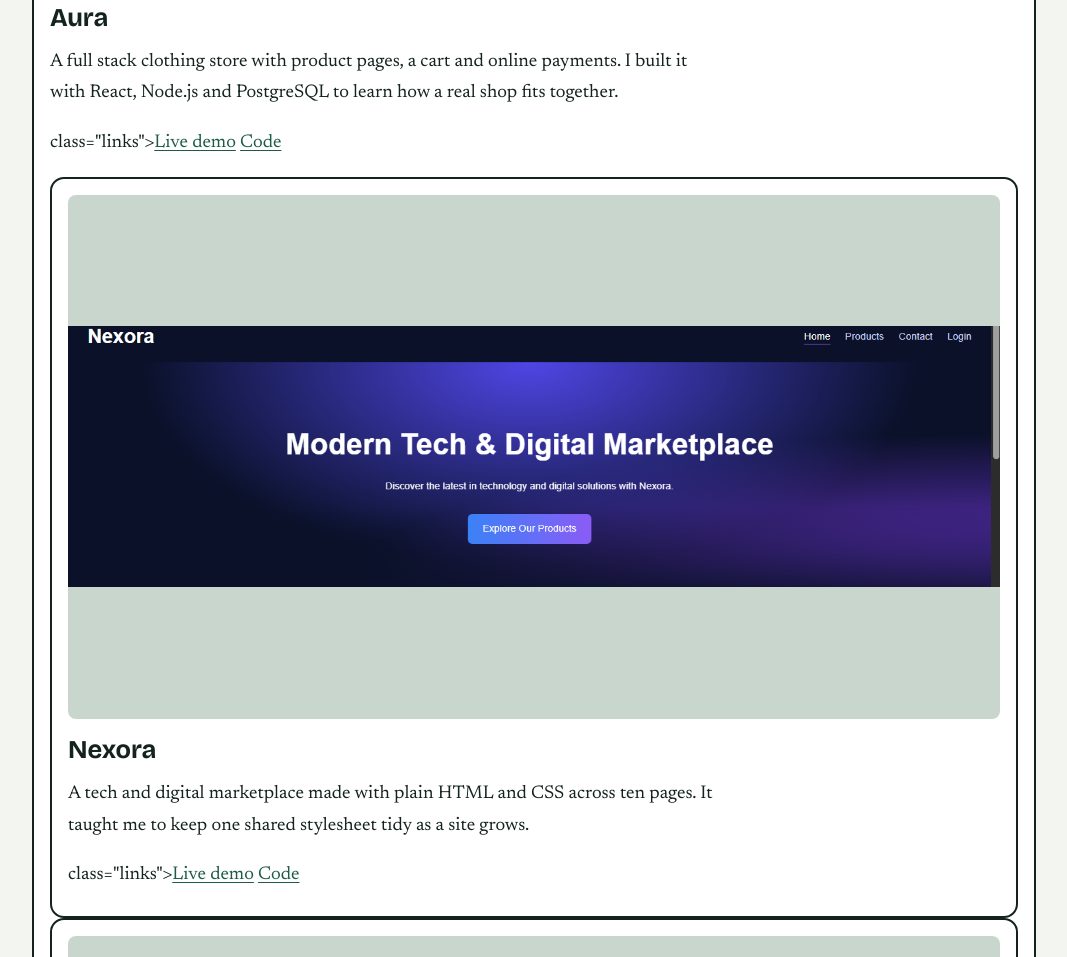
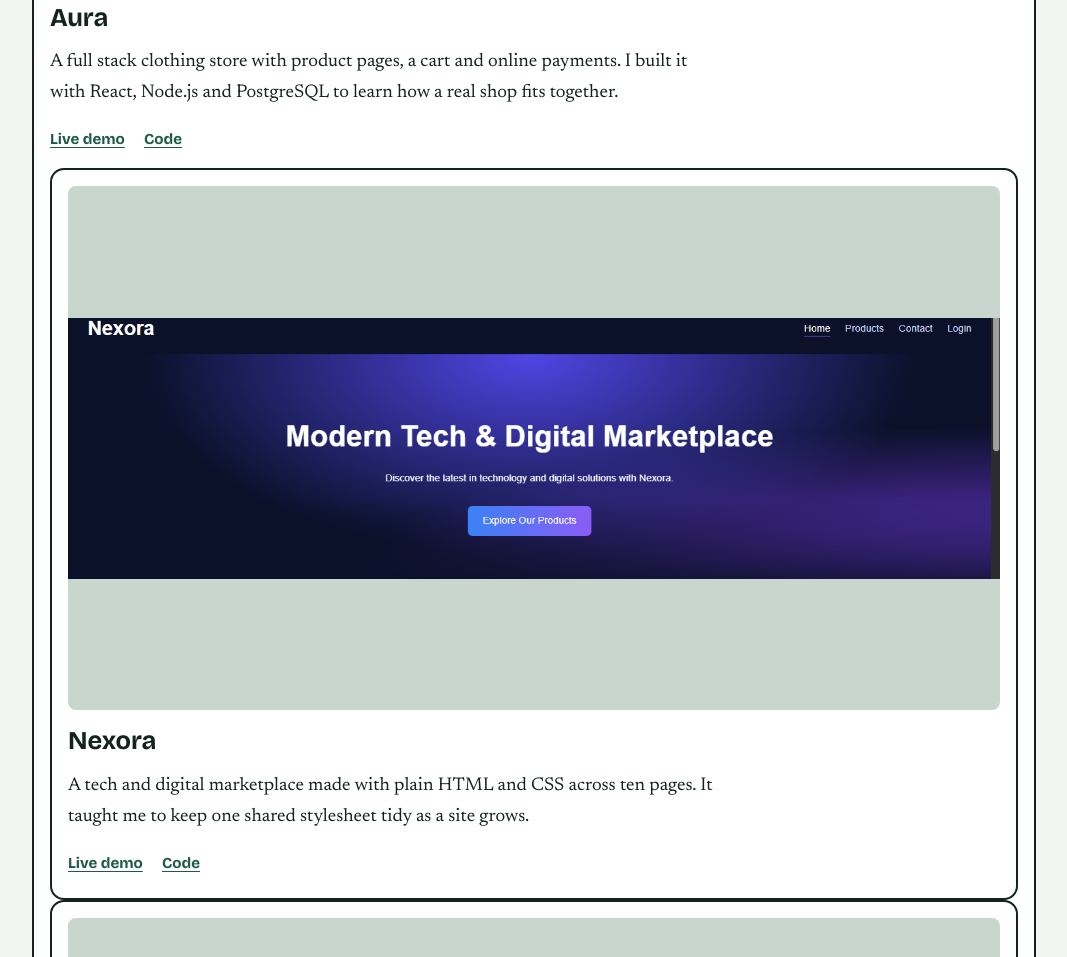
Before and after one commit to de7ghost-crypto/favour-omewu-portfolio, a plain HTML site: page projects.html in a window 1280 px wide. Shown: the part 915-1872 px from the top of the page, without its empty margins (106-1173 px from the left). Drawn offline with nearby package versions, Linux system fonts and the light colour scheme.

Commit message:
Fix formatting of project links in projects.html

```diff
--- a/projects.html
+++ b/projects.html
@@ -23,18 +23,18 @@
     <figure class="shot "><img src="AURA.png" alt="Screenshot of the Aura clothing store" loading="lazy" onerror="this.remove()"></figure>
     <h2>Aura</h2>
     <p>A full stack clothing store with product pages, a cart and online payments. I built it with React, Node.js and PostgreSQL to learn how a real shop fits together.</p>
-    <p> class="links"><a href="https://aura-store-drab.vercel.app" target="_blank" rel="noopener">Live demo</a> <a href="https://github.com/de7ghost-crypto/aura-store" target="_blank" rel="noopener">Code</a></p>
+    <p class="links"><a href="https://aura-store-drab.vercel.app" target="_blank" rel="noopener">Live demo</a> <a href="https://github.com/de7ghost-crypto/aura-store" target="_blank" rel="noopener">Code</a></p>
   <article class="project">
     <figure class="shot "><img src="Nexora.png" alt="Screenshot of the Nexora marketplace" loading="lazy" onerror="this.remove()"></figure>
     <h2>Nexora</h2>
     <p>A tech and digital marketplace made with plain HTML and CSS across ten pages. It taught me to keep one shared stylesheet tidy as a site grows.</p>
-    <p> class="links"><a href="https://nexora-pearl-ten.vercel.app" target="_blank" rel="noopener">Live demo</a> <a href="https://github.com/de7ghost-crypto/Nexora" target="_blank" rel="noopener">Code</a></p>
+    <p class="links"><a href="https://nexora-pearl-ten.vercel.app" target="_blank" rel="noopener">Live demo</a> <a href="https://github.com/de7ghost-crypto/Nexora" target="_blank" rel="noopener">Code</a></p>
   </article>
   <article class="project">
     <figure class="shot "><img src="Reelbox.png" alt="Screenshot of the Reelbox streaming site" loading="lazy" onerror="this.remove()"></figure>
     <h2>Reelbox</h2>
     <p>A streaming site inspired by the apps I use every night, with a landing page, sign up, log in and a browsable homepage.</p>
-    <p> class="links"><a href="https://cloned-netflix-website.vercel.app" target="_blank" rel="noopener">Live demo</a> <a href="https://github.com/de7ghost-crypto/cloned-netflix-website" target="_blank" rel="noopener">Code</a></p>
+    <p class="links"><a href="https://cloned-netflix-website.vercel.app" target="_blank" rel="noopener">Live demo</a> <a href="https://github.com/de7ghost-crypto/cloned-netflix-website" target="_blank" rel="noopener">Code</a></p>
   </article>
 </main>
 <footer class="site-footer">
```
